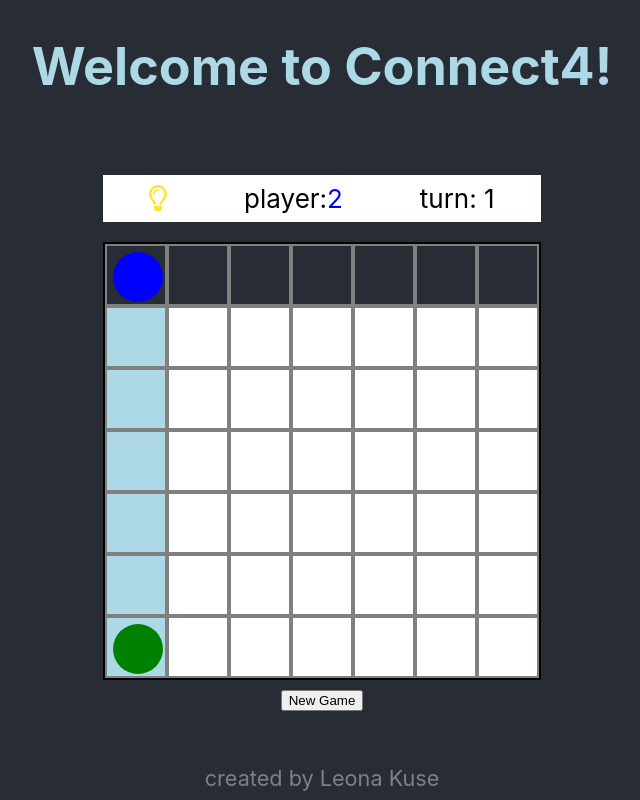
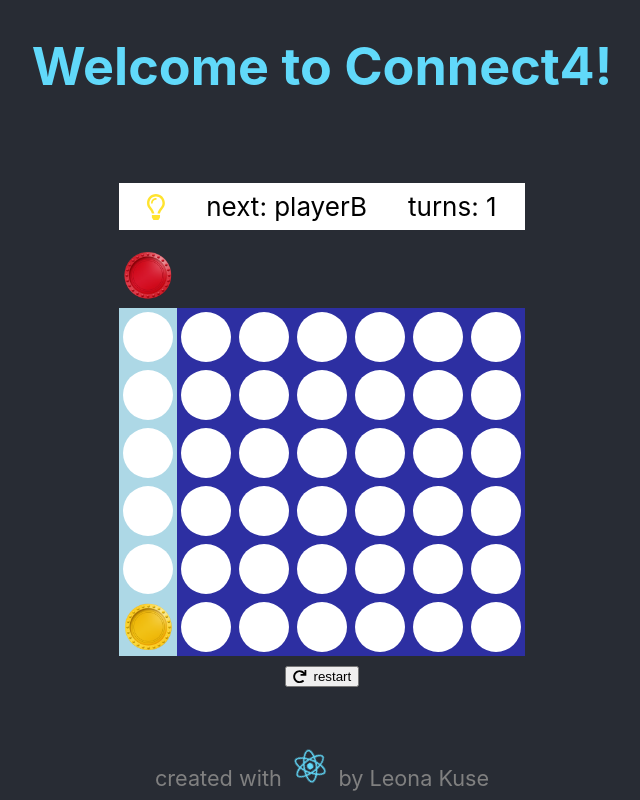
Before and after one commit to LemonaOna/connect-by-react, a React (Create React App) app: page / in a window 1280 px wide. Both pictures are taken after a click on the element 454 px from the left and 336 px from the top of the page. Shown: the whole page, without its empty margins (318-958 px from the left). Built offline with nearby package versions, Linux system fonts and the light colour scheme.

Commit message:
style and functionality improvements

```diff
--- a/package.json
+++ b/package.json
@@ -12,7 +12,8 @@
     "@testing-library/user-event": "^7.1.2",
     "react": "^16.12.0",
     "react-dom": "^16.12.0",
-    "react-scripts": "3.3.0"
+    "react-scripts": "3.3.0",
+    "prop-types": "latest"
   },
   "scripts": {
     "start": "react-scripts start",
--- a/src/App.css
+++ b/src/App.css
@@ -1,3 +1,9 @@
+:root {
+    --main: #61D9FA;
+    --main_opaque_5: rgba(97, 217, 250, 0.5);
+    --main_opaque_7: rgba(97, 217, 250, 0.7);
+}
+
 .App {
     text-align: center;
     display: flex;
@@ -9,60 +15,132 @@
     min-height: 100vh;
 }
 
-h1{
-  color: lightblue;
+.App-logo {
+    height: 5vmin;
+    pointer-events: none;
+}
+
+@media (prefers-reduced-motion: no-preference) {
+    .App-logo {
+        animation: App-logo-spin infinite 20s linear;
+    }
+}
+
+.App-link {
+    color: #61dafb;
+}
+
+@keyframes App-logo-spin {
+    from {
+        transform: rotate(0deg);
+    }
+    to {
+        transform: rotate(360deg);
+    }
+}
+
+h1 {
+    color: var(--main);
 }
 
 
-.game-cell{
-  background: white;
+.game-cell {
+    background: #2D2FA2;
     height: 50px;
-  width:50px;
-  margin:2px;
+    width: 50px;
     grid-area: auto;
 }
 
-.hint-cell, .game-cell{
+.game-cell > div:not(.coin){
+    border-radius: 100%;
+    height: 50px;
+    width: 50px;
+    margin: auto;
+    background: white;
+}
+
+.hint-cell, .game-cell {
     padding: 4px;
 }
 
-.game-cell.selected{
-  background:lightblue
+.game-cell.selected {
+    background: lightblue;
+    cursor: pointer;
 }
 
-.hint-cell{
-  background: #282c34;
-  margin:2px
+.game-cell.selected.noFree {
+    background: lightcoral;
 }
 
-.coin{
-  border-radius: 100%;
-  width:100%;
-  height:100%;
-  margin: 2px;
+.hint-cell {
+    background: #282c34;
+    position: relative;
 }
 
-.hint-cell .coin{
-  /*border: 2px solid red;*/
+.coin {
+    border-radius: 100%;
+    height: 50px;
+    width: 50px;
+    margin: auto;
+    background-position: center;
+    background-size: contain;
 }
 
-#game-board{
-  background: grey;
-  display:grid;
+
+
+.hint-cell .coin {
+    visibility: hidden;
+    position: absolute;
+
+}
+.hint-cell .coin.selected{
+    visibility: visible;
+    transition: top 0.3s ease-in;
+    top:0;
+}
+
+
+
+#game-board {
+    background: rgba(42, 44, 129, 0.94);
+    display: grid;
     grid-template-columns: repeat(7, 1fr);
     grid-template-rows: 1fr repeat(6, 1fr);
-  border:2px solid black;
 }
 
-#stats{
+#stats {
     background: white;
     padding: 8px;
-  display:flex;
+    display: flex;
     justify-content: space-around;
     margin-bottom: 20px
 }
 
-footer{
+footer {
     padding: 8px 0;
     color: grey
 }
+
+
+.winning-coin img {
+    width: 4vw;
+}
+
+
+#winningBanner {
+    position: fixed;
+    background: var(--main_opaque_7);
+    justify-content: center;
+    border: 6px dashed var(--main_opaque_5);
+    font-size: 24pt;
+    align-items: center;
+    top: 40vh;
+    left: 25vw;
+    right: 25vw;
+    height: 20vh;
+    padding: 12px
+}
+
+#winningBanner div{
+    padding: 8px
+}
--- a/src/App.js
+++ b/src/App.js
@@ -1,6 +1,7 @@
 import React from 'react';
 import './App.css';
 import {Main} from "./Main";
+import logo from './logo.svg';
 
 function App() {
   return (
@@ -10,7 +11,9 @@ function App() {
       </header>
       <Main/>
       <footer>
-          <small>created by Leona Kuse</small>
+          <small>created with</small>
+          <img src={logo} className="App-logo" alt="logo" />
+          <small>by Leona Kuse</small>
       </footer>
     </div>
   );
--- a/src/Main.js
+++ b/src/Main.js
@@ -2,14 +2,31 @@ import React, {Component} from "react";
 import {Slot} from "./Slot";
 import {faLightbulb} from '@fortawesome/free-regular-svg-icons'
 import {FontAwesomeIcon} from "@fortawesome/react-fontawesome";
+import coin1 from './coin1.png'
+import coin2 from './coin2.png'
+import {faRedo} from "@fortawesome/free-solid-svg-icons";
 
 const BOARD_COL_COUNT = 7;
 const BOARD_ROW_COUNT = 6;
 
+const PLAYERS = [{
+	name: "playerA",
+	coin: coin1,
+	position: 1,
+	color:"yellow",
+	won: false
+},{
+	name: "playerB",
+	coin: coin2,
+	position: 2,
+	color:"red",
+	won: false
+}];
+
 const INITIAL_STATE = {
 	slots: Array(BOARD_COL_COUNT * BOARD_ROW_COUNT).fill(0),
 	columnSelected: -1,
-	player: 1,
+	player: PLAYERS[0],
 	turn: 0,
 	columnState: [],
 	nextFree: -1,
@@ -31,26 +48,41 @@ export class Main extends Component {
 		}
 		const nextSlot = this.findNextFreeSlotForColumn(col);
 
+		if(nextSlot === -1){
+			return;
+		}
+
+		// const currPosY= document.querySelector(".hint-cell .coin.selected").getBoundingClientRect().y;
+		// document.querySelector(".hint-cell .coin.selected").style.top=`${}px`;
+		// console.log(currPosY,newPos2, parseInt(nextSlot / col));
+
+
+		// setTimeout(() =>{
 			this.setState(state => {
 				const newSlots = state.slots;
-			newSlots[nextSlot] = state.player;
+				newSlots[nextSlot] = state.player.position;
 				const turn = state.turn++;
 
 				return {
 					slots: newSlots,
-				player: turn % 2 > 0 ? 1 : 2,
+					player: turn % 2 > 0 ? PLAYERS[0] : PLAYERS[1],
 					turn: state.turn++,
 				}
 			});
+			// document.querySelector(".hint-cell .coin.selected").style.transition= "none";
+			// document.querySelector(".hint-cell .coin.selected").style.top=`0px`;
+		// },400);
 
+		// this.resetTransition();
 
 		const winningSet = this.checkWinningCondition(nextSlot);
-		console.log(winningSet)
-		console.log(this.state.slots)
-		console.log(winningSet.map(e => this.state.slots[e]));
 		if(winningSet.length > 0){
 			this.setState(state => ({winningSet, winner: this.state.slots[winningSet[3]], gameActive: !state.gameActive}))
 		}
+	};
+
+	resetTransition = () =>{
+		document.querySelector(".hint-cell .coin.selected").style.transition= "top 0.3s ease-in";
 	};
 
 	handleHover = (columnSelected) => {
@@ -67,7 +99,7 @@ export class Main extends Component {
 		this.setState({
 			slots: Array(BOARD_COL_COUNT * BOARD_ROW_COUNT).fill(0),
 			columnSelected: -1,
-			player: 1,
+			player: PLAYERS[0],
 			turn: 0,
 			columnState: [],
 			nextFree: -1,
@@ -87,7 +119,7 @@ export class Main extends Component {
 		for (let i = 1; i < 4; i++) {
 			const nextNeighbor = lastCoin + i * (BOARD_ROW_COUNT + 1);
 			if(nextNeighbor <= BOARD_ROW_COUNT * BOARD_COL_COUNT){
-				if(slots[nextNeighbor] === player){
+				if(slots[nextNeighbor] === player.position){
 					verticalNeighbors.push(nextNeighbor);
 
 					if(verticalNeighbors.length === 4) {
@@ -101,8 +133,8 @@ export class Main extends Component {
 		let horizontalNeighbors = [lastCoin];
 		for(let i = 1; i < 4; i++){
 			const nextNeighbor = lastCoin - i;
-			if(nextNeighbor <= BOARD_ROW_COUNT * BOARD_COL_COUNT && slots[nextNeighbor] === player){
-				horizontalNeighbors.push(nextNeighbor)
+			if(nextNeighbor <= BOARD_ROW_COUNT * BOARD_COL_COUNT && slots[nextNeighbor] === player.position){
+				horizontalNeighbors.push(nextNeighbor);
 
 				if(horizontalNeighbors.length === 4) {
 					return horizontalNeighbors;
@@ -115,7 +147,7 @@ export class Main extends Component {
 		//checkRight
 		for(let i = 1; i < 4; i++){
 			const nextNeighbor = lastCoin + i;
-			if(nextNeighbor <= BOARD_ROW_COUNT * BOARD_COL_COUNT && slots[nextNeighbor] === player){
+			if(nextNeighbor <= BOARD_ROW_COUNT * BOARD_COL_COUNT && slots[nextNeighbor] === player.position){
 				horizontalNeighbors.push(nextNeighbor);
 
 				if(horizontalNeighbors.length === 4) {
@@ -131,8 +163,8 @@ export class Main extends Component {
 		for(let i = 1; i < 4; i++){
 			const nextNeighbor = lastCoin + (i * (BOARD_COL_COUNT - 1));
 			console.log("up1", nextNeighbor);
-			if(nextNeighbor <= BOARD_ROW_COUNT * BOARD_COL_COUNT && slots[nextNeighbor] === player){
-				console.log("filled",nextNeighbor)
+			if(nextNeighbor <= BOARD_ROW_COUNT * BOARD_COL_COUNT && slots[nextNeighbor] === player.position){
+				console.log("filled",nextNeighbor);
 				diagonaleNeighborsUp.push(nextNeighbor);
 
 				if(diagonaleNeighborsUp.length === 4) {
@@ -146,7 +178,7 @@ export class Main extends Component {
 		for(let i = 1; i < 4; i++){
 			const nextNeighbor = lastCoin - (i * (BOARD_COL_COUNT - 1));
 			console.log("up2", nextNeighbor);
-			if(nextNeighbor <= BOARD_ROW_COUNT * BOARD_COL_COUNT && slots[nextNeighbor] === player){
+			if(nextNeighbor <= BOARD_ROW_COUNT * BOARD_COL_COUNT && slots[nextNeighbor] === player.position){
 				diagonaleNeighborsUp.push(nextNeighbor);
 
 				if(diagonaleNeighborsUp.length === 4) {
@@ -162,7 +194,7 @@ export class Main extends Component {
 		for(let i = 1; i < 4; i++){
 			const nextNeighbor = lastCoin - (i * (BOARD_COL_COUNT + 1 ));
 			console.log("down1", nextNeighbor);
-			if(nextNeighbor <= BOARD_ROW_COUNT * BOARD_COL_COUNT && slots[nextNeighbor] === player){
+			if(nextNeighbor <= BOARD_ROW_COUNT * BOARD_COL_COUNT && slots[nextNeighbor] === player.position){
 				diagonaleNeighborsDown.push(nextNeighbor);
 
 				if(diagonaleNeighborsDown.length === 4) {
@@ -176,7 +208,7 @@ export class Main extends Component {
 		for(let i = 1; i < 4; i++){
 			const nextNeighbor = lastCoin + (i * (BOARD_COL_COUNT + 1 ));
 			console.log("down2", nextNeighbor);
-			if(nextNeighbor <= BOARD_ROW_COUNT * BOARD_COL_COUNT && slots[nextNeighbor] === player){
+			if(nextNeighbor <= BOARD_ROW_COUNT * BOARD_COL_COUNT && slots[nextNeighbor] === player.position){
 				diagonaleNeighborsDown.push(nextNeighbor);
 
 				if(diagonaleNeighborsDown.length === 4) {
@@ -213,10 +245,9 @@ export class Main extends Component {
 		for (let i = 0; i < BOARD_COL_COUNT; i++) {
 			hintCoins.push(
 				<div className="hint-cell" key={i}>
-					<div className="coin"
+					<div className={`coin ${columnSelected === i ? 'selected' : ''}`}
 					     style={{
-						     background: player === 1 ? 'green' : 'blue',
-						     visibility: columnSelected === i ? 'visible' : 'hidden'
+						     backgroundImage: `url(${player.coin})`
 					     }}/>
 				</div>)
 
@@ -235,7 +266,9 @@ export class Main extends Component {
 				<Slot key={i}
 				      columnSelected={col === columnSelected}
 				      filled={slots[index]}
+				      noFree={this.findNextFreeSlotForColumn(columnSelected) === -1}
 				      index={index}
+				      players={PLAYERS}
 				      onClick={() => this.handleClick(col)}
 				      onHover={() => this.handleHover(col)}/>)
 		}
@@ -246,32 +279,28 @@ export class Main extends Component {
 	render() {
 
 		const {player, turn, winningSet,winner, gameActive} = this.state;
-		const winningBanner = {
-			display: winningSet.length > 0 ? 'block' : 'none',
-			position: "fixed",
-			background: "rgba(200,200,200,0.7)",
-			top: "50%",
-			left:0,
-			right:0,
-			height:"40px",
-			padding:"12px"
-		};
 
 		return (<div id="main">
 			<div id="stats">
 				<div style={{color: gameActive ? '#ffe32f' : 'grey'}}>
 					<FontAwesomeIcon icon={faLightbulb}/>
 				</div>
-				<div>player:
-					<span style={{color: player === 1 ? "green" : "blue"}}>
-					{player}
+				<div>next:
+					<span>
+						{this.state.gameActive ? " "+player.name : '-'}
 					</span>
 				</div>
-				<div>turn: {turn}</div>
-				<div style={winningBanner}>
-					<span style={{color: winner === 1 ? "green" : "blue"}}>
-					{winner} WINS!
-					</span>
+				<div>turns: {turn}</div>
+				<div id="winningBanner" style={{display: winningSet.length > 0 ? 'flex' : 'none',}}>
+					<div className="winning-coin">
+						<img src={PLAYERS.find(e => e.position === winner)?.coin} alt="winning coin color"/>
+					</div>
+					<div>
+					 {PLAYERS.find(e => e.position === winner)?.name} WINS!
+					</div>
+					<div className="winning-coin">
+						<img src={PLAYERS.find(e => e.position === winner)?.coin} alt="winning coin color"/>
+					</div>
 				</div>
 			</div>
 			<div id="game-board">
@@ -279,7 +308,11 @@ export class Main extends Component {
 				{this.prepareSlots()}
 			</div>
 			<div id="options">
-				<button onClick={() => this.clearState()}>New Game</button>
+				<button onClick={() => this.clearState()}>
+					<FontAwesomeIcon icon={faRedo}/>
+					&nbsp;
+					restart
+				</button>
 			</div>
 		</div>);
 	}
--- a/src/Slot.js
+++ b/src/Slot.js
@@ -1,10 +1,12 @@
 import React from "react";
 
-export const Slot = ({filled, columnSelected, onClick, onHover,index}) => {
+export const Slot = ({filled, noFree, columnSelected, onClick, onHover,index, players}) => {
 	let className = 'game-cell';
 	className += filled > 0 ? ' filled' : '';
 	className += columnSelected ? ' selected' : '';
+	className += noFree ? ' noFree' : '';
 	return <div className={className} onClick={onClick} onMouseEnter={onHover}>
-		<div className={filled > 0 ? "coin" : ""} style={{background: filled === 1 ? "green": "blue"}}/>
+		<div className={filled > 0 ? "coin" : ""}
+		     style={{backgroundImage: filled > 0 ? `url(${players[filled - 1].coin})` : 'none'}}/>
 	</div>;
 };
```
Also changed, not shown: src/coin1.png (added), src/coin2.png (added). Lines whose indentation alone changed are shown as unchanged.
